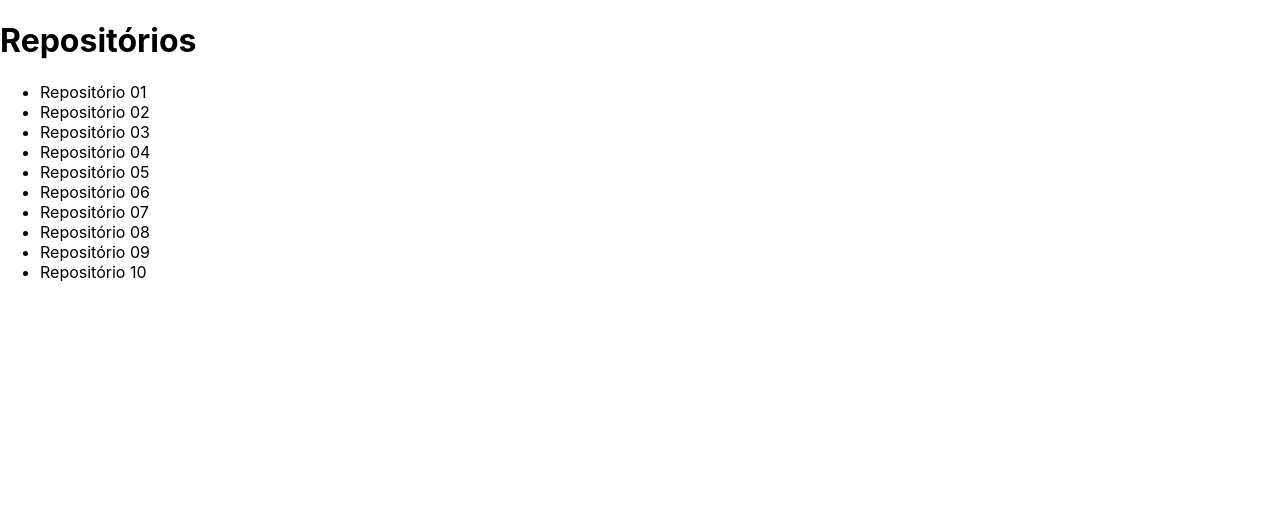
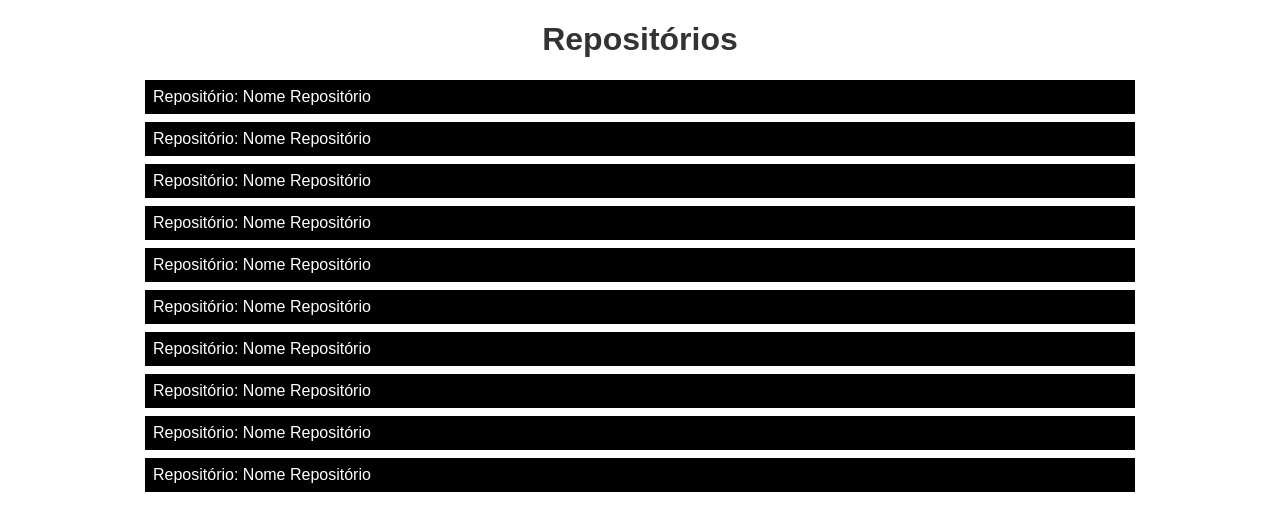
Before and after one commit to renanctavares/React_Project1, a React (Create React App) app in the folder gamagit/: page /repositories in a window 1280 px wide. Shown: the top 530 px of the page. Built offline with nearby package versions, Linux system fonts and the light colour scheme.

Commit message:
Add styles

```diff
--- a/gamagit/src/App.js
+++ b/gamagit/src/App.js
@@ -1,5 +1,7 @@
 import React from "react";
 import FRoutes from "./routes";
+
+import './style.css';
 
 function App() {
   return (
--- a/gamagit/src/Pages/Home/index.js
+++ b/gamagit/src/Pages/Home/index.js
@@ -1,5 +1,6 @@
 import React, { useState } from "react";
 import axios from "axios";
+import * as S from './styled';
 
 function App(props) {
   const [ usuario, setUsuario ] = useState('');
@@ -7,10 +8,10 @@
     axios.get(`https://api.github.com/users/${usuario}/repos`).then(Response => console.log(Response.data));
   }
   return (
-    <>
-      <input className="usuarioInput" name="usuario" value={usuario} onChange={e => setUsuario(e.target.value)}/>
-      <button type="button" onClick={handlePesquisa}>Pesquisar</button>
-    </>
+    <S.Container>
+      <S.Input className="usuarioInput" name="usuario" value={usuario} onChange={e => setUsuario(e.target.value)}/>
+      <S.Button type="button" onClick={handlePesquisa}>Pesquisar</S.Button>
+    </S.Container>
   );
 }
 
--- /dev/null
+++ b/gamagit/src/Pages/Home/styled.js
@@ -0,0 +1,36 @@
+import styled from 'styled-components';
+
+export const Container = styled.div`
+    width: 100vw;
+    height: 100vh;
+    display: flex;
+    align-items: center;
+    justify-content: center;
+;`
+
+export const Input = styled.input`
+    border: 1px solid #ddd;
+    height: 1.5rem;
+    padding: 0 .5rem;
+    border-radius: .25rem 0 0 .25rem;
+
+    &:focus,
+    &:active {
+        outline: none;
+        box-shadow: none;
+    }
+`;
+
+export const Button = styled.button`
+    height: 1.5rem;
+    border: 1px solid #000;
+    background: #000;
+    color: #fff;
+    border-radius: 0 .25rem .25rem 0;
+
+    &:focus,
+    &:active {
+        outline: none;
+        box-shadow: none;
+    }
+`;
--- a/gamagit/src/Pages/Repositories/index.js
+++ b/gamagit/src/Pages/Repositories/index.js
@@ -1,21 +1,22 @@
 import React from "react";
+import *  as S from "./styled";
 
 export default function Repositories () {
     return (
-        <>
-            <h1>Repositórios</h1>
-            <ul>
-                <li>Repositório 01</li>
-                <li>Repositório 02</li>
-                <li>Repositório 03</li>
-                <li>Repositório 04</li>
-                <li>Repositório 05</li>
-                <li>Repositório 06</li>
-                <li>Repositório 07</li>
-                <li>Repositório 08</li>
-                <li>Repositório 09</li>
-                <li>Repositório 10</li>
-            </ul>
-        </>
+        <S.Container>
+            <S.Title>Repositórios</S.Title>
+            <S.List>
+                <S.ListItem>Repositório: Nome Repositório</S.ListItem>
+                <S.ListItem>Repositório: Nome Repositório</S.ListItem>
+                <S.ListItem>Repositório: Nome Repositório</S.ListItem>
+                <S.ListItem>Repositório: Nome Repositório</S.ListItem>
+                <S.ListItem>Repositório: Nome Repositório</S.ListItem>
+                <S.ListItem>Repositório: Nome Repositório</S.ListItem>
+                <S.ListItem>Repositório: Nome Repositório</S.ListItem>
+                <S.ListItem>Repositório: Nome Repositório</S.ListItem>
+                <S.ListItem>Repositório: Nome Repositório</S.ListItem>
+                <S.ListItem>Repositório: Nome Repositório</S.ListItem>
+            </S.List>
+        </S.Container>
     );
 }
--- /dev/null
+++ b/gamagit/src/Pages/Repositories/styled.js
@@ -0,0 +1,27 @@
+import styled from 'styled-components'
+
+export const Container = styled.div`
+    width: 100%;
+    max-width: 990px;
+    margin: 0 auto;
+`;
+
+export const Title = styled.h1`
+    text-align: center;
+    font-size: 2rem;
+    font-family: sans-serif;
+    color: #333;
+`;
+
+export const List = styled.ul`
+    list-styled: none;
+    padding: 0;
+    font-family: sans-serif;
+`;
+
+export const ListItem = styled.li`
+    margin: .5rem 0;
+    background: #000;
+    color: #fff;
+    padding: .5rem;
+`;
--- /dev/null
+++ b/gamagit/src/style.css
@@ -0,0 +1,4 @@
+html, body {
+    width: 100vw;
+    height: 100vh;
+}
```
